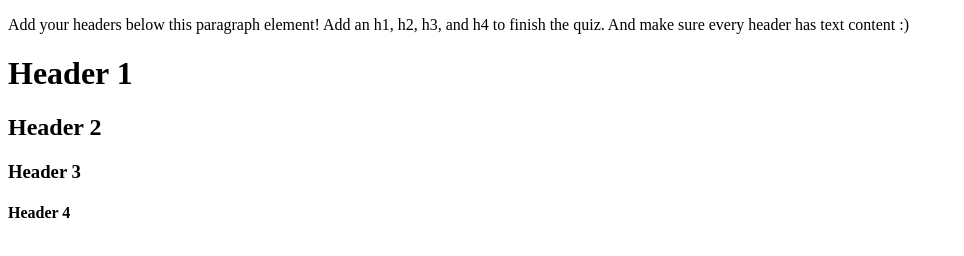
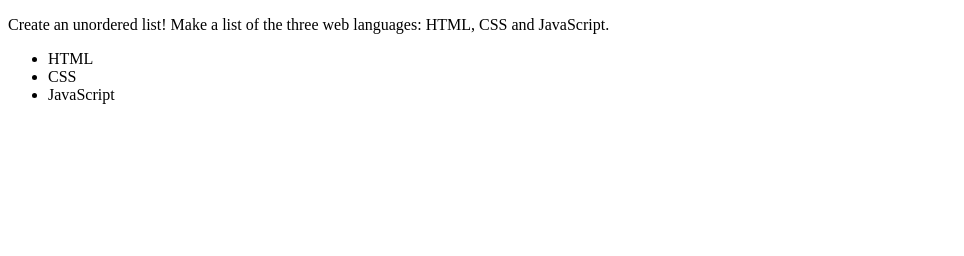
Before and after one commit to sankhagowit/Uda-Mockup-to-Article, a plain HTML site: page index.html in a window 1280 px wide. Shown: the whole page, without its empty margins (0-964 px from the left). Drawn offline with Linux system fonts and the light colour scheme.

Commit message:
unordered list exercise

```diff
--- a/index.html
+++ b/index.html
@@ -2,15 +2,17 @@
 <html lang="en">
 <head>
   <meta charset="UTF-8">
-  <title>Headers Quiz</title>
+  <title>Lists Quiz</title>
   <!-- the next line loads the tests for the Udacity Feedback extension -->
-  <meta name="udacity-grader" content="http://udacity.github.io/fend/fend-refresh/lesson2/problem-set/headers/tests.json">
+  <meta name="udacity-grader" content="http://udacity.github.io/fend/fend-refresh/lesson2/problem-set/lists/tests.json">
 </head>
 <body>
-  <p>Add your headers below this paragraph element! Add an h1, h2, h3, and h4 to finish the quiz. And make sure every header has text content :)</p>
-  <h1>Header 1</h1>
-  <h2>Header 2</h2>
-  <h3>Header 3</h3>
-  <h4>Header 4</h4>
+  <p>Create an unordered list! Make a list of the three web languages: HTML, CSS and JavaScript.</p>
+  <ul>
+    <li>HTML</li>
+    <li>CSS</li>
+    <li>JavaScript</li>
+  </ul>
+
 </body>
 </html>
```
